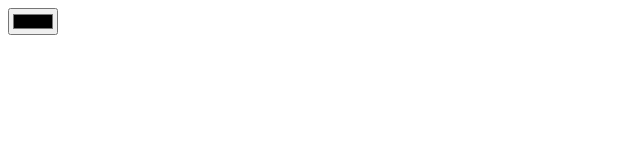
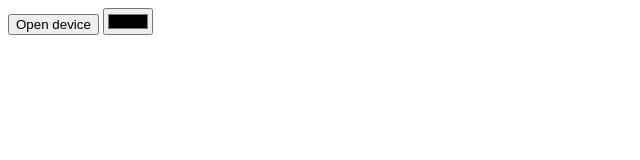
Before and after one commit to Iemand005/WebAura, a plain HTML site: page demo.html in a window 1280 px wide. Shown: the whole page, without its empty margins (0-640 px from the left). Drawn offline with Linux system fonts and the light colour scheme.

Commit message:
open device button

```diff
--- a/demo.html
+++ b/demo.html
@@ -8,6 +8,7 @@
 	<script src="Aura.js"></script>
 </head>
 <body>
+	<button>Open device</button>
 	<input type="color" name="color" id="color">
 
 	<script>
```
